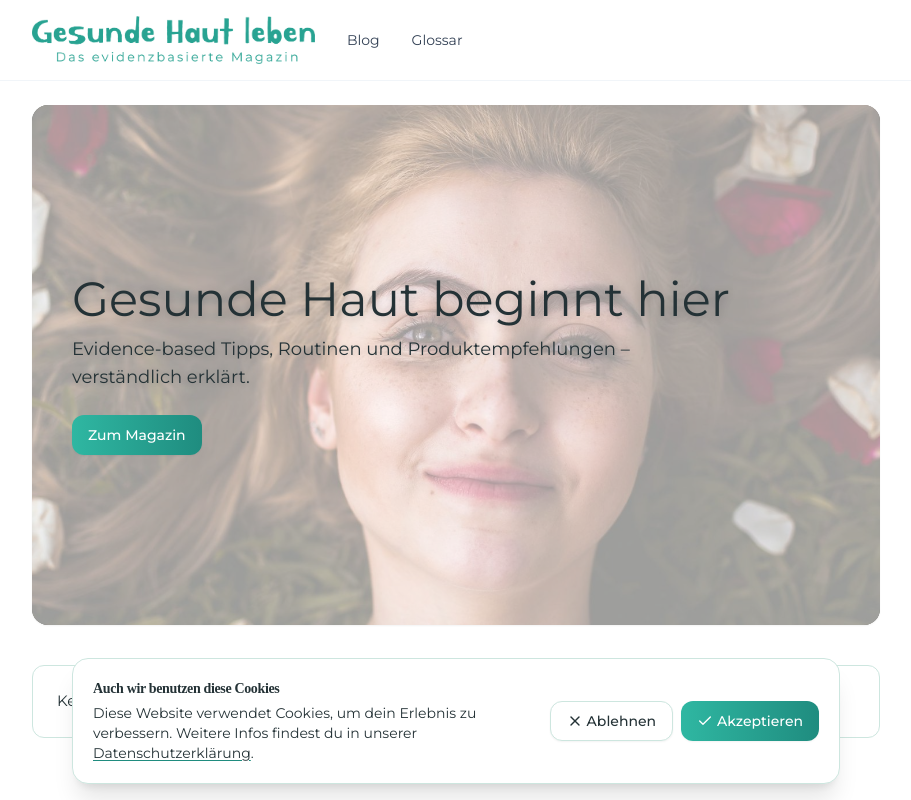
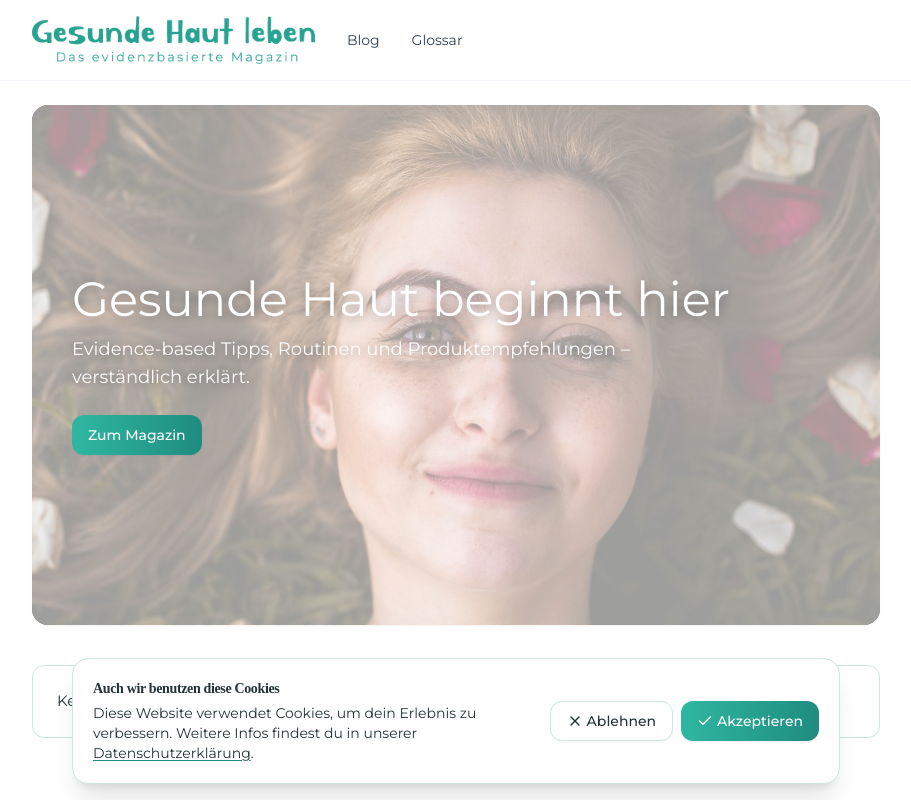
Before and after one commit to hautgesundheitmagazin-hub/website, a Next.js app: page / in a window 1280 px wide. Shown: the top 800 px of the page, without its empty margins (184-1095 px from the left). Built offline with nearby package versions, Linux system fonts and the light colour scheme; no server answers.

Commit message:
Update page.tsx

```diff
--- a/src/app/page.tsx
+++ b/src/app/page.tsx
@@ -48,7 +48,7 @@ function HeroBanner() {
     <section className="w-full">
       <div className="w-full max-w-4xl mx-auto px-6 pt-6">
         <div className="relative min-h-[320px] sm:min-h-[420px] md:min-h-[520px] rounded-2xl overflow-hidden shadow-sm">
-          {/* Bild (keine zusätzliche Opacity, wir arbeiten mit weißem Overlay) */}
+          {/* Bild */}
           <Image
             src="/hero-picture-gesunde-haut.jpg"
             alt="Gesunde Haut – Hero"
@@ -59,29 +59,25 @@ function HeroBanner() {
             className="object-cover"
           />
 
-          {/* Weißes Overlay -> höhere Durchsichtigkeit des Bildes */}
+          {/* Weißes Overlay für höhere Durchsichtigkeit */}
           <div className="absolute inset-0 bg-white/60" />
 
           {/* Text-Overlay */}
           <div className="absolute inset-0 flex items-center">
             <div className="w-full px-6 sm:px-10 py-8">
               <h1
-                className="font-highlight text-3xl sm:text-4xl md:text-5xl leading-tight"
+                className="font-highlight text-3xl sm:text-4xl md:text-5xl leading-tight text-white"
                 style={{
-                  color: "var(--graphite,#243236)",
                   fontFamily: "var(--font-montserrat, Montserrat, system-ui, sans-serif)",
-                  textShadow: "0 2px 10px rgba(0,0,0,0.20)",
+                  textShadow: "0 2px 12px rgba(0,0,0,0.35)",
                 }}
               >
                 Gesunde Haut beginnt hier
               </h1>
 
               <p
-                className="mt-3 max-w-2xl text-base sm:text-lg"
-                style={{
-                  color: "var(--graphite,#243236)",
-                  textShadow: "0 1px 6px rgba(0,0,0,0.15)",
-                }}
+                className="mt-3 max-w-2xl text-base sm:text-lg text-white"
+                style={{ textShadow: "0 1px 8px rgba(0,0,0,0.30)" }}
               >
                 Evidence-based Tipps, Routinen und Produktempfehlungen – verständlich erklärt.
               </p>
@@ -98,6 +94,7 @@ function HeroBanner() {
     </section>
   );
 }
+
 
 
 // --- UI ---
```
